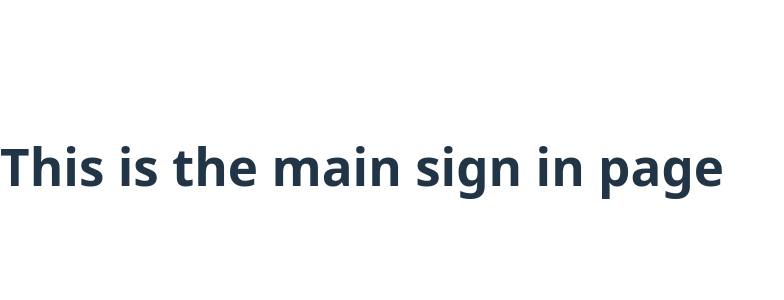
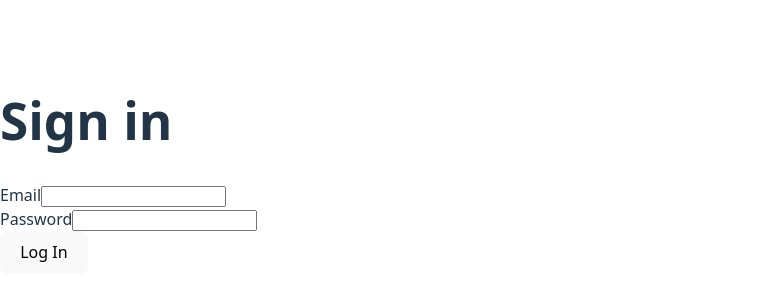
Before and after one commit to CurtisHunter/web-app-template, a React (Vite) app in the folder frontend/: page /users/sign_in in a window 1280 px wide. Shown: the part 234-534 px from the top of the page, without its empty margins (0-784 px from the left). Built offline with nearby package versions, Linux system fonts and the light colour scheme.

Commit message:
feat: set up sign in page

```diff
--- a/frontend/src/pages/SignInPage/SignInPage.tsx
+++ b/frontend/src/pages/SignInPage/SignInPage.tsx
@@ -1,7 +1,18 @@
 function SignInPage() {
   return (
     <main>
-      <h1>This is the main sign in page</h1>
+      <h1>Sign in</h1>
+      <form>
+        <div>
+          <label htmlFor="email">Email</label>
+          <input id="email" name="email" type="email" />
+        </div>
+        <div>
+          <label htmlFor="password">Password</label>
+          <input id="password" name="password" type="password" />
+        </div>
+        <button type="submit">Log In</button>
+      </form>
     </main>
   );
 }
--- a/frontend/src/pages/SignUpPage/SignUpPage.tsx
+++ b/frontend/src/pages/SignUpPage/SignUpPage.tsx
@@ -4,8 +4,8 @@ function SignUpPage() {
       <h1>Sign up</h1>
       <form>
         <div>
-          <label htmlFor="name">Username</label>
-          <input id="username" name="username" type="text"></input>
+          <label htmlFor="name">Name</label>
+          <input id="name" name="name" type="text" />
         </div>
         <div>
           <label htmlFor="email">Email</label>
```
